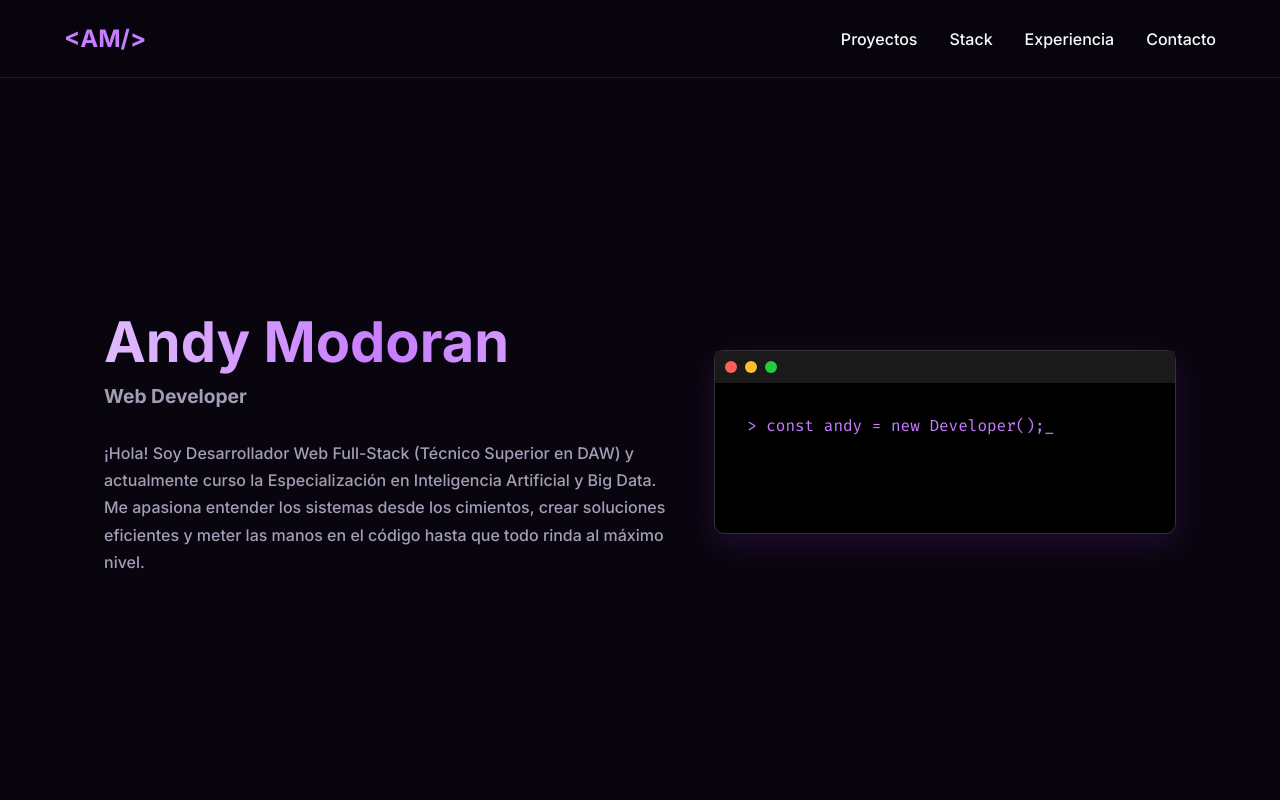
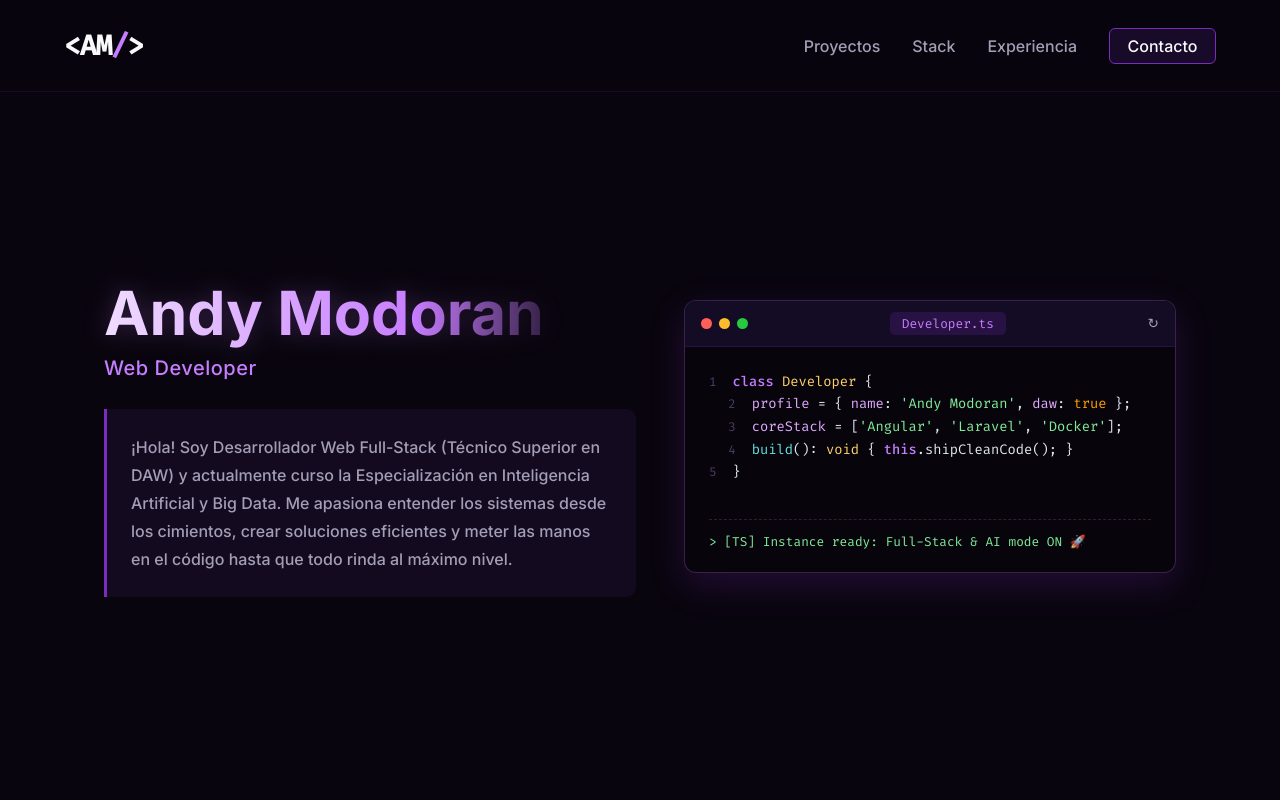
Before and after one commit to modoranandy/Portfolio-Briefcase, an Angular app in the folder frontend/: page / in a window 1280 px wide. Shown: the top 800 px of the page. Built offline with nearby package versions, Linux system fonts and the light colour scheme.

Commit message:
Nuevas funcionalidades.Peendiente de arreglar

```diff
--- a/frontend/src/app/app.html
+++ b/frontend/src/app/app.html
@@ -1,20 +1,20 @@
-<!-- HEADER Sencillo -->
-<header class="navbar">
-  <div class="logo">&lt;AM/&gt;</div>
+<!-- HEADER STICKY DINÁMICO -->
+<header class="navbar" [class.scrolled]="isScrolled">
+  <a href="#" class="logo">&lt;AM<span>/</span>&gt;</a>
   <nav>
     <a href="#proyectos">Proyectos</a>
     <a href="#stack">Stack</a>
     <a href="#experiencia">Experiencia</a>
-    <a href="#contacto">Contacto</a>
+    <a href="#contacto" class="nav-cta">Contacto</a>
   </nav>
 </header>
 
 <main class="portfolio-container">
 
-  <!-- BLOQUE 1: HERO (Texto izq + Consola der) -->
+  <!-- BLOQUE 1: HERO (Texto izq + Consola enriquecida der) -->
   <section class="hero">
     <div class="hero-left">
-      <h1 class="glitch-title">{{ nombre }}</h1>
+      <h1 class="name-fill">{{ nombre }}</h1>
       <h2 class="subtitle">{{ rol }}</h2>
       <div class="intro-box">
         <p>¡Hola! Soy Desarrollador Web Full-Stack (Técnico Superior en DAW) y actualmente curso la Especialización en Inteligencia Artificial y Big Data. Me apasiona entender los sistemas desde los cimientos, crear soluciones eficientes y meter las manos en el código hasta que todo rinda al máximo nivel.</p>
@@ -22,15 +22,33 @@
     </div>
 
     <div class="hero-right">
-      <div class="code-window">
+      <div class="code-window" (click)="nextSnippet()" title="Haz clic para cambiar de archivo">
         <div class="window-header">
-          <span class="dot red"></span>
-          <span class="dot yellow"></span>
-          <span class="dot green"></span>
+          <div class="dots">
+            <span class="dot red"></span>
+            <span class="dot yellow"></span>
+            <span class="dot green"></span>
+          </div>
+          <span class="file-tab">{{ currentSnippet.fileName }}</span>
+          <span class="switch-hint">↻</span>
         </div>
+
         <div class="window-body">
-          <!-- El texto muta gracias al TS -->
-          <p class="anim-line">{{ terminalText }}<span class="cursor">_</span></p>
+          @for (snippet of [currentSnippet]; track snippet.fileName) {
+            <div class="code-block">
+              @for (line of snippet.lines; track $index) {
+                <div class="code-line" [style.padding-left.rem]="line.indent * 1.2">
+                  <span class="line-num">{{ $index + 1 }}</span>
+                  @for (token of line.tokens; track $index) {
+                    <span [ngClass]="'tok-' + token.type">{{ token.text }}</span>
+                  }
+                </div>
+              }
+            </div>
+            <div class="terminal-output">
+              <span>{{ snippet.output }}</span><span class="cursor">_</span>
+            </div>
+          }
         </div>
       </div>
     </div>
@@ -43,7 +61,7 @@
       <div class="card" *ngFor="let p of proyectos">
         <h3>{{ p.nombre }}</h3>
         <p>{{ p.desc }}</p>
-        <a *ngIf="p.url !== '#'" [href]="p.url" target="_blank" class="card-link">Ver Proyecto ↗</a>
+        <a *ngIf="p.url" [href]="p.url" target="_blank" class="card-link">Ver Proyecto ↗</a>
       </div>
     </div>
   </section>
@@ -57,7 +75,6 @@
           <div class="flip-card-front">
             <span>{{ tech.nombre }}</span>
           </div>
-          <!-- Se asigna la clase verde, amarillo o rojo dinámicamente -->
           <div class="flip-card-back" [ngClass]="tech.nivel">
             <span class="nivel-texto">{{ tech.texto }}</span>
           </div>
--- a/frontend/src/app/app.scss
+++ b/frontend/src/app/app.scss
@@ -1,46 +1,204 @@
-.portfolio-container { max-width: 1200px; margin: 0 auto; padding: 2rem 5%; }
+.portfolio-container { max-width: 1200px; margin: 0 auto; padding: 1rem 5% 2rem; }
 .section-title { color: var(--accent); font-size: 2rem; margin: 4rem 0 2rem; border-bottom: 2px solid var(--primary); display: inline-block; padding-bottom: 0.5rem; }
 
-/* NAVBAR */
+/* NAVBAR STICKY QUE SE MINIMIZA AL HACER SCROLL */
 .navbar {
-  display: flex; justify-content: space-between; align-items: center;
-  padding: 1.5rem 5%; background: rgba(9, 5, 14, 0.9);
-  backdrop-filter: blur(10px); position: sticky; top: 0; z-index: 100;
-  border-bottom: 1px solid rgba(123, 44, 191, 0.3);
+  display: flex;
+  justify-content: space-between;
+  align-items: center;
+  padding: 1.7rem 5%;
+  background: rgba(9, 5, 14, 0.75);
+  backdrop-filter: blur(12px);
+  position: sticky;
+  top: 0;
+  z-index: 1000;
+  border-bottom: 1px solid rgba(123, 44, 191, 0.15);
+  transition: padding 0.3s ease, background 0.3s ease, box-shadow 0.3s ease, border-color 0.3s ease;
 
-  .logo { font-weight: bold; font-size: 1.5rem; color: var(--accent); }
-  nav a { color: var(--text-main); text-decoration: none; margin-left: 2rem; transition: color 0.3s; }
-  nav a:hover { color: var(--accent); }
+  .logo {
+    font-family: 'Fira Code', monospace;
+    font-weight: 700;
+    font-size: 1.75rem;
+    color: var(--text-main);
+    text-decoration: none;
+    letter-spacing: -1px;
+    transition: font-size 0.3s ease;
+
+    span { color: var(--accent); }
+  }
+
+  nav {
+    display: flex;
+    align-items: center;
+    gap: 2rem;
+
+    a {
+      color: var(--text-muted);
+      text-decoration: none;
+      font-size: 1rem;
+      font-weight: 500;
+      transition: color 0.25s ease, font-size 0.3s ease;
+
+      &:hover { color: var(--accent); }
+    }
+
+    .nav-cta {
+      padding: 0.45rem 1.1rem;
+      border: 1px solid var(--primary);
+      border-radius: 6px;
+      color: var(--text-main);
+      background: rgba(123, 44, 191, 0.15);
+
+      &:hover {
+        background: var(--primary);
+        color: #fff;
+      }
+    }
+  }
+
+  /* Estado minimizado al deslizar */
+  &.scrolled {
+    padding: 0.85rem 5%;
+    background: rgba(9, 5, 14, 0.96);
+    border-bottom-color: rgba(199, 125, 255, 0.35);
+    box-shadow: 0 6px 25px rgba(0, 0, 0, 0.65), 0 2px 15px rgba(123, 44, 191, 0.2);
+
+    .logo { font-size: 1.35rem; }
+    nav a { font-size: 0.92rem; }
+  }
 }
 
 /* 1. HERO */
-.hero { display: flex; flex-wrap: wrap; gap: 3rem; align-items: center; min-height: 75vh; margin-top: 2rem; }
-.hero-left { flex: 1 1 500px; }
-.hero-right { flex: 1 1 400px; }
+.hero { display: flex; flex-wrap: wrap; gap: 3rem; align-items: center; min-height: 76vh; margin-top: 1.5rem; }
+.hero-left { flex: 1 1 480px; }
+.hero-right { flex: 1 1 440px; }
 
-/* Animación del nombre estático pero con brillo */
-.glitch-title {
-  font-size: 3.5rem; margin-bottom: 0.5rem;
-  background: linear-gradient(90deg, var(--text-main), var(--accent), var(--text-main));
-  background-size: 200% auto;
-  -webkit-background-clip: text; -webkit-text-fill-color: transparent;
-  animation: shine 4s linear infinite;
+/* NOMBRE CON ANIMACIÓN DE LLENADO NEÓN (1.8s) */
+.name-fill {
+  font-size: 3.8rem;
+  font-weight: 700;
+  margin-bottom: 0.4rem;
+  display: inline-block;
+  background: linear-gradient(
+    90deg,
+    #ffffff 0%,
+    #c77dff 42%,
+    rgba(199, 125, 255, 0.22) 55%,
+    rgba(199, 125, 255, 0.22) 100%
+  );
+  background-size: 230% 100%;
+  background-position: 100% 0;
+  -webkit-background-clip: text;
+  -webkit-text-fill-color: transparent;
+  filter: drop-shadow(0 0 12px rgba(199, 125, 255, 0.25));
+  animation: fillText 1.8s ease-in-out infinite alternate;
 }
-.subtitle { color: var(--text-muted); font-size: 1.2rem; margin-bottom: 2rem; }
-.intro-box { p { line-height: 1.7; color: var(--text-muted); } }
 
-/* Consola mutante */
+.subtitle { color: var(--accent); font-size: 1.25rem; font-weight: 500; margin-bottom: 1.8rem; letter-spacing: 0.5px; }
+.intro-box {
+  background: var(--bg-surface);
+  padding: 1.5rem;
+  border-left: 3px solid var(--primary);
+  border-radius: 0 10px 10px 0;
+  p { line-height: 1.75; color: var(--text-muted); }
+}
+
+/* CONSOLA CON CLASES, OBJETOS Y RESALTADO DE SINTAXIS */
 .code-window {
-  background: #000; border-radius: 10px; border: 1px solid #333;
-  box-shadow: 0 10px 30px rgba(123, 44, 191, 0.2); font-family: 'Fira Code', monospace;
+  background: #07040c;
+  border-radius: 12px;
+  border: 1px solid rgba(199, 125, 255, 0.25);
+  box-shadow: 0 12px 35px rgba(123, 44, 191, 0.22);
+  font-family: 'Fira Code', monospace;
+  overflow: hidden;
+  cursor: pointer;
+  transition: border-color 0.3s ease, transform 0.3s ease;
+
+  &:hover {
+    border-color: var(--accent);
+    transform: translateY(-3px);
+  }
+
   .window-header {
-    background: #1a1a1a; padding: 10px; display: flex; gap: 8px;
-    .dot { width: 12px; height: 12px; border-radius: 50%; }
-    .red { background: #ff5f56; } .yellow { background: #ffbd2e; } .green { background: #27c93f; }
+    background: #140b24;
+    padding: 0.7rem 1rem;
+    display: flex;
+    align-items: center;
+    justify-content: space-between;
+    border-bottom: 1px solid rgba(123, 44, 191, 0.2);
+
+    .dots {
+      display: flex;
+      gap: 7px;
+      .dot { width: 11px; height: 11px; border-radius: 50%; }
+      .red { background: #ff5f56; }
+      .yellow { background: #ffbd2e; }
+      .green { background: #27c93f; }
+    }
+
+    .file-tab {
+      font-size: 0.8rem;
+      color: var(--accent);
+      background: rgba(123, 44, 191, 0.2);
+      padding: 0.2rem 0.75rem;
+      border-radius: 5px;
+    }
+
+    .switch-hint {
+      color: var(--text-muted);
+      font-size: 0.85rem;
+    }
   }
+
   .window-body {
-    padding: 2rem; color: var(--accent); min-height: 150px;
-    .cursor { animation: blink 1s step-end infinite; }
+    padding: 1.4rem 1.5rem;
+    min-height: 225px;
+    display: flex;
+    flex-direction: column;
+    justify-content: space-between;
+  }
+
+  .code-block {
+    animation: codeFadeIn 0.45s ease-out;
+  }
+
+  .code-line {
+    font-size: 0.86rem;
+    line-height: 1.65;
+    white-space: nowrap;
+    overflow-x: auto;
+
+    .line-num {
+      color: #4b3f63;
+      margin-right: 1rem;
+      user-select: none;
+      font-size: 0.78rem;
+    }
+  }
+
+  /* Colores de sintaxis */
+  .tok-kw { color: #c77dff; font-weight: 500; }
+  .tok-cls { color: #ffd166; }
+  .tok-fn { color: #64dfdf; }
+  .tok-str { color: #80ed99; }
+  .tok-prop { color: #e0aaff; }
+  .tok-num { color: #ff9e00; }
+  .tok-plain { color: #e2e8f0; }
+  .tok-cm { color: #6c6382; font-style: italic; }
+
+  .terminal-output {
+    margin-top: 1.2rem;
+    padding-top: 0.8rem;
+    border-top: 1px dashed rgba(199, 125, 255, 0.2);
+    font-size: 0.8rem;
+    color: #80ed99;
+    animation: codeFadeIn 0.5s ease-out;
+
+    .cursor {
+      color: var(--accent);
+      font-weight: bold;
+      animation: blink 0.9s step-end infinite;
+    }
   }
 }
 
@@ -70,10 +228,9 @@
   display: flex; align-items: center; justify-content: center; border-radius: 8px;
   border: 1px solid rgba(123, 44, 191, 0.3); padding: 0.5rem;
 }
-.flip-card-front { background: var(--bg-surface); color: var(--text-main); font-weight: 500; font-size: 0.9rem;}
+.flip-card-front { background: var(--bg-surface); color: var(--text-main); font-weight: 500; font-size: 0.9rem; }
 .flip-card-back {
   transform: rotateY(180deg); font-weight: bold; color: #000 !important; font-size: 0.9rem;
-  /* Colores de nivel */
   &.verde { background: #27c93f; border-color: #27c93f; }
   &.amarillo { background: #ffbd2e; border-color: #ffbd2e; }
   &.rojo { background: #ff5f56; border-color: #ff5f56; }
@@ -104,6 +261,15 @@
   .social-btn:hover { border-color: var(--accent); color: var(--accent); background: rgba(199, 125, 255, 0.1); }
 }
 
-/* ANIMACIONES */
-@keyframes shine { to { background-position: 200% center; } }
+/* ANIMACIONES LIGERAS */
+@keyframes fillText {
+  0% { background-position: 100% 0; }
+  100% { background-position: 0% 0; }
+}
+
+@keyframes codeFadeIn {
+  from { opacity: 0; transform: translateY(6px); }
+  to { opacity: 1; transform: translateY(0); }
+}
+
 @keyframes blink { 50% { opacity: 0; } }
--- a/frontend/src/app/app.ts
+++ b/frontend/src/app/app.ts
@@ -1,5 +1,22 @@
-import { Component, OnInit, OnDestroy } from '@angular/core';
+import { Component, OnInit, OnDestroy, HostListener } from '@angular/core';
 import { CommonModule } from '@angular/common';
+
+interface Proyecto {
+  nombre: string;
+  desc: string;
+  url?: string;
+}
+
+interface CodeToken {
+  text: string;
+  type: 'kw' | 'cls' | 'fn' | 'str' | 'prop' | 'num' | 'plain' | 'cm';
+}
+
+interface CodeSnippet {
+  fileName: string;
+  output: string;
+  lines: { indent: number; tokens: CodeToken[] }[];
+}
 
 @Component({
   selector: 'app-root',
@@ -12,18 +29,21 @@ export class AppComponent implements OnInit, OnDestroy {
   nombre = 'Andy Modoran';
   rol = 'Web Developer';
 
+  // Estado del Header Sticky
+  isScrolled = false;
+
   // Enlaces footer
   email = 'modoranandy1@gmail.com';
   github = 'https://github.com/modoranandy';
   linkedin = 'https://www.linkedin.com/in/andy-modoran-aa9446394/';
 
-  proyectos = [
+  proyectos: Proyecto[] = [
     { nombre: 'Seriti Psicología', desc: 'Desarrollo web integral realizado durante mis prácticas profesionales.', url: 'https://seritipsicologia.com' },
     { nombre: 'Reformas ND', desc: 'Web corporativa con alto rendimiento optimizada para captación de clientes.', url: 'https://reformasnd.com' },
     { nombre: 'Proyecto Programación (TFG)', desc: 'Trabajo Final de Grado de DAW.', url: 'https://github.com/modoranandy/ProyectoProgramacion' },
     { nombre: 'Fintly', desc: 'Plataforma web a medida. Arquitectura eficiente y diseño responsivo.', url: 'https://fintly.org' },
-    { nombre: 'Pokedex PHP', desc: 'Proyecto académico full-stack conectando PHP puro con base de datos relacional.'},
-    { nombre: 'Proyectos Expo.Go', desc: 'Proyectos personales explorando desarrollo móvil con React Native.'},
+    { nombre: 'Pokedex PHP', desc: 'Proyecto académico full-stack conectando PHP puro con base de datos relacional.' },
+    { nombre: 'Proyectos Expo.Go', desc: 'Proyectos personales explorando desarrollo móvil con React Native.' },
   ];
 
   stack = [
@@ -51,17 +71,56 @@ export class AppComponent implements OnInit, OnDestroy {
     { titulo: 'Operario Textil', lugar: 'Uare/Beon Fashion', tipo: 'experiencia' },
   ];
 
-  // Lógica de la terminal animada
-  terminalText = '';
-  private commandList = [
-    '> const andy = new Developer();',
-    '> andy.stack = ["Angular", "Laravel", "Python"];',
-    '> andy.studies = ["DAW", "Big Data e IA"];',
-    '> andy.init();',
-    '> System ready... 🚀'
+  // Snippets de código dinámicos con clases, objetos y funciones
+  codeSnippets: CodeSnippet[] = [
+    {
+      fileName: 'Developer.ts',
+      output: '> [TS] Instance ready: Full-Stack & AI mode ON 🚀',
+      lines: [
+        { indent: 0, tokens: [{ text: 'class ', type: 'kw' }, { text: 'Developer', type: 'cls' }, { text: ' {', type: 'plain' }] },
+        { indent: 1, tokens: [{ text: 'profile ', type: 'prop' }, { text: '= { ', type: 'plain' }, { text: 'name', type: 'prop' }, { text: ': ', type: 'plain' }, { text: "'Andy Modoran'", type: 'str' }, { text: ', ', type: 'plain' }, { text: 'daw', type: 'prop' }, { text: ': ', type: 'plain' }, { text: 'true', type: 'num' }, { text: ' };', type: 'plain' }] },
+        { indent: 1, tokens: [{ text: 'coreStack ', type: 'prop' }, { text: '= [', type: 'plain' }, { text: "'Angular'", type: 'str' }, { text: ', ', type: 'plain' }, { text: "'Laravel'", type: 'str' }, { text: ', ', type: 'plain' }, { text: "'Docker'", type: 'str' }, { text: '];', type: 'plain' }] },
+        { indent: 1, tokens: [{ text: 'build', type: 'fn' }, { text: '(): ', type: 'plain' }, { text: 'void ', type: 'cls' }, { text: '{ ', type: 'plain' }, { text: 'this', type: 'kw' }, { text: '.shipCleanCode(); }', type: 'plain' }] },
+        { indent: 0, tokens: [{ text: '}', type: 'plain' }] }
+      ]
+    },
+    {
+      fileName: 'ai_pipeline.py',
+      output: '> [Python] Model accuracy: 98.4% | Big Data pipeline active ⚡',
+      lines: [
+        { indent: 0, tokens: [{ text: 'class ', type: 'kw' }, { text: 'BigDataEngine', type: 'cls' }, { text: ':', type: 'plain' }] },
+        { indent: 1, tokens: [{ text: 'def ', type: 'kw' }, { text: '__init__', type: 'fn' }, { text: '(self):', type: 'plain' }] },
+        { indent: 2, tokens: [{ text: 'self.tools = {', type: 'plain' }, { text: "'ml'", type: 'str' }, { text: ': ', type: 'plain' }, { text: "'Scikit-Learn'", type: 'str' }, { text: ', ', type: 'plain' }, { text: "'data'", type: 'str' }, { text: ': ', type: 'plain' }, { text: "'Pandas'", type: 'str' }, { text: '}', type: 'plain' }] },
+        { indent: 1, tokens: [{ text: 'def ', type: 'kw' }, { text: 'train_model', type: 'fn' }, { text: '(self, dataset):', type: 'plain' }] },
+        { indent: 2, tokens: [{ text: 'return ', type: 'kw' }, { text: 'dataset.optimize(epochs=', type: 'plain' }, { text: '100', type: 'num' }, { text: ')', type: 'plain' }] }
+      ]
+    },
+    {
+      fileName: 'SystemController.php',
+      output: '> [PHP 8.5] 200 OK — Response time: 12ms 🔥',
+      lines: [
+        { indent: 0, tokens: [{ text: 'final class ', type: 'kw' }, { text: 'Architecture ', type: 'cls' }, { text: 'extends ', type: 'kw' }, { text: 'Controller', type: 'cls' }] },
+        { indent: 0, tokens: [{ text: '{', type: 'plain' }] },
+        { indent: 1, tokens: [{ text: 'public function ', type: 'kw' }, { text: 'deploy', type: 'fn' }, { text: '(): ', type: 'plain' }, { text: 'JsonResponse', type: 'cls' }] },
+        { indent: 1, tokens: [{ text: '{', type: 'plain' }] },
+        { indent: 2, tokens: [{ text: 'return ', type: 'kw' }, { text: 'response()->json([', type: 'plain' }, { text: "'status'", type: 'str' }, { text: ' => ', type: 'plain' }, { text: "'ultra_fast'", type: 'str' }, { text: ']);', type: 'plain' }] },
+        { indent: 1, tokens: [{ text: '}', type: 'plain' }] },
+        { indent: 0, tokens: [{ text: '}', type: 'plain' }] }
+      ]
+    }
   ];
-  private currentCommand = 0;
+
+  currentSnippetIndex = 0;
   private intervalId: any;
+
+  get currentSnippet(): CodeSnippet {
+    return this.codeSnippets[this.currentSnippetIndex];
+  }
+
+  @HostListener('window:scroll', [])
+  onWindowScroll() {
+    this.isScrolled = window.scrollY > 35;
+  }
 
   ngOnInit() {
     this.startTerminal();
@@ -72,10 +131,12 @@ export class AppComponent implements OnInit, OnDestroy {
   }
 
   startTerminal() {
-    this.terminalText = this.commandList[0];
     this.intervalId = setInterval(() => {
-      this.currentCommand = (this.currentCommand + 1) % this.commandList.length;
-      this.terminalText = this.commandList[this.currentCommand];
-    }, 2500);
+      this.nextSnippet();
+    }, 3800);
+  }
+
+  nextSnippet() {
+    this.currentSnippetIndex = (this.currentSnippetIndex + 1) % this.codeSnippets.length;
   }
 }
```
